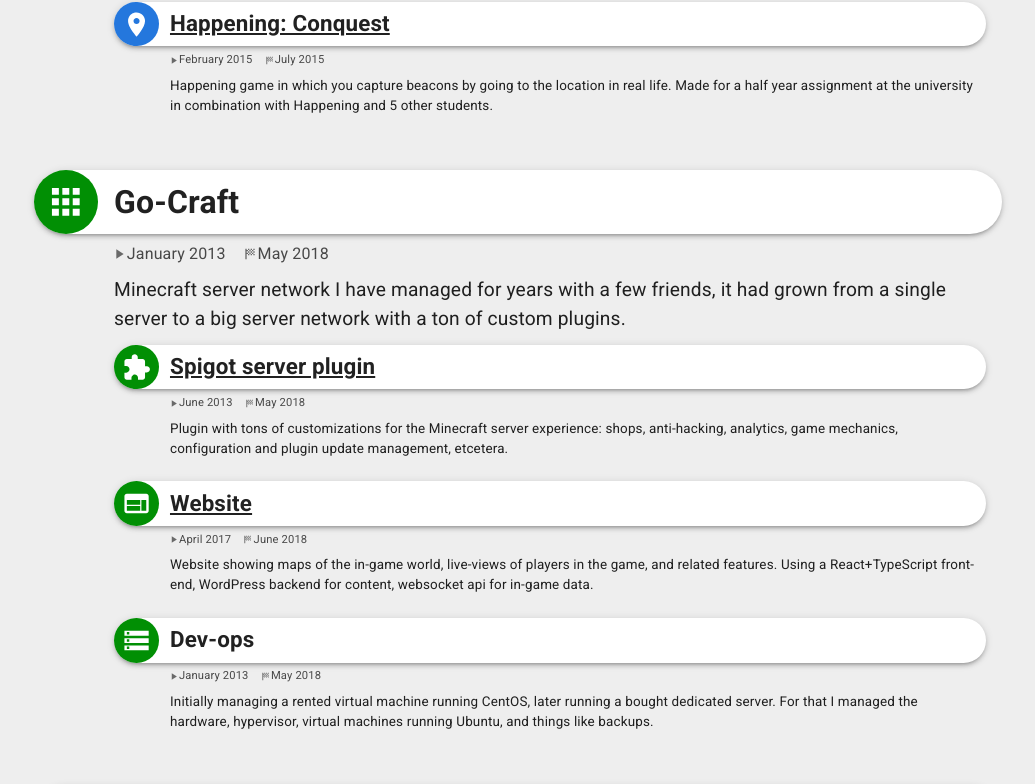
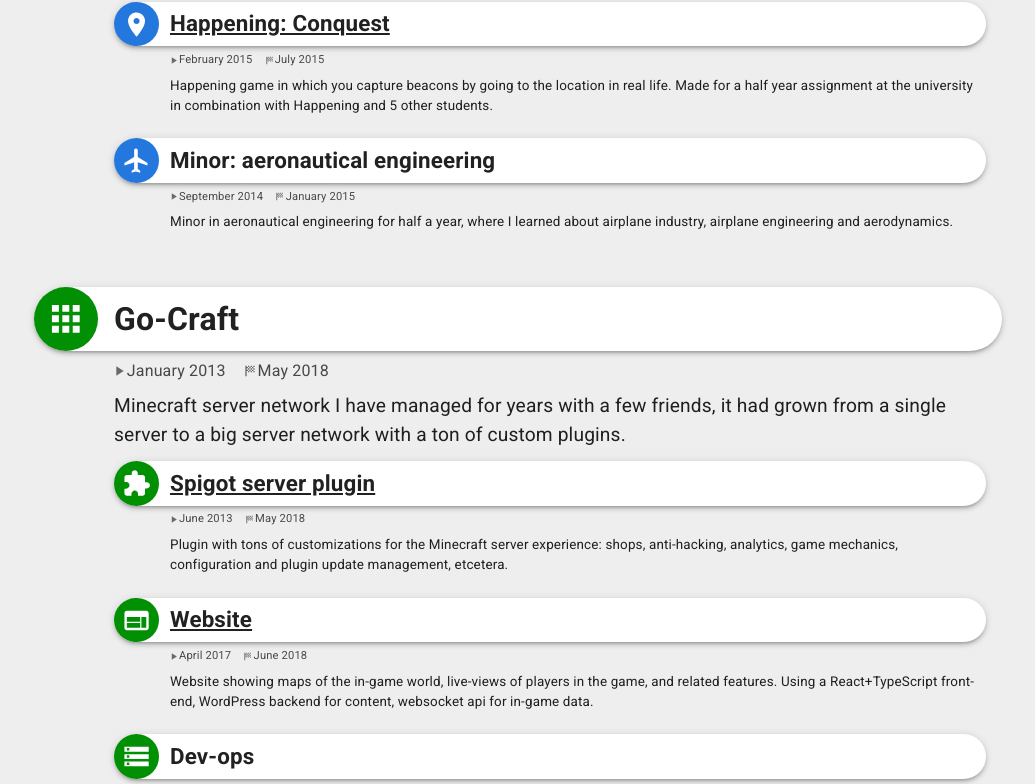
Before and after one commit to NLthijs48/NLthijs48.github.io, a React (Create React App) app: page / in a window 1280 px wide. Shown: the part 4384-5168 px from the top of the page, without its empty margins (122-1157 px from the left). Built offline with nearby package versions, Linux system fonts and the light colour scheme.

Commit message:
Add bachelor minor

```diff
--- a/src/activities/computerScienceBachelor/computerScienceBachelor.tsx
+++ b/src/activities/computerScienceBachelor/computerScienceBachelor.tsx
@@ -4,6 +4,7 @@
 import ActivityType from '../ActivityType';
 import conquest from './conquest';
 import bachelorThesis from './bachelorThesis';
+import minor from './minor';
 
 const computerScienceBachelor: EducationInformation = {
 	activityType: ActivityType.Education,
@@ -13,7 +14,7 @@
 	till: 'September 2015', // Got the diploma on the 11th
 	Icon: SchoolIcon,
 	website: 'https://www.utwente.nl/en/education/bachelor/programmes/technical-computer-science/',
-	activities: [bachelorThesis, conquest],
+	activities: [bachelorThesis, conquest, minor],
 };
 
 export default computerScienceBachelor;
--- /dev/null
+++ b/src/activities/computerScienceBachelor/minor.tsx
@@ -0,0 +1,20 @@
+import {EducationInformation} from '../ActivityInformation';
+import FlightIcon from '@mui/icons-material/Flight';
+import React from 'react';
+import ActivityType from '../ActivityType';
+
+const commitLog: EducationInformation = {
+	activityType: ActivityType.Education,
+	name: 'Minor: aeronautical engineering',
+	description: (
+		<div>
+			Minor in aeronautical engineering for half a year, where I learned about airplane industry, airplane engineering and
+			aerodynamics.
+		</div>
+	),
+	from: 'September 2014',
+	till: 'January 2015',
+	Icon: FlightIcon,
+};
+
+export default commitLog;
```
